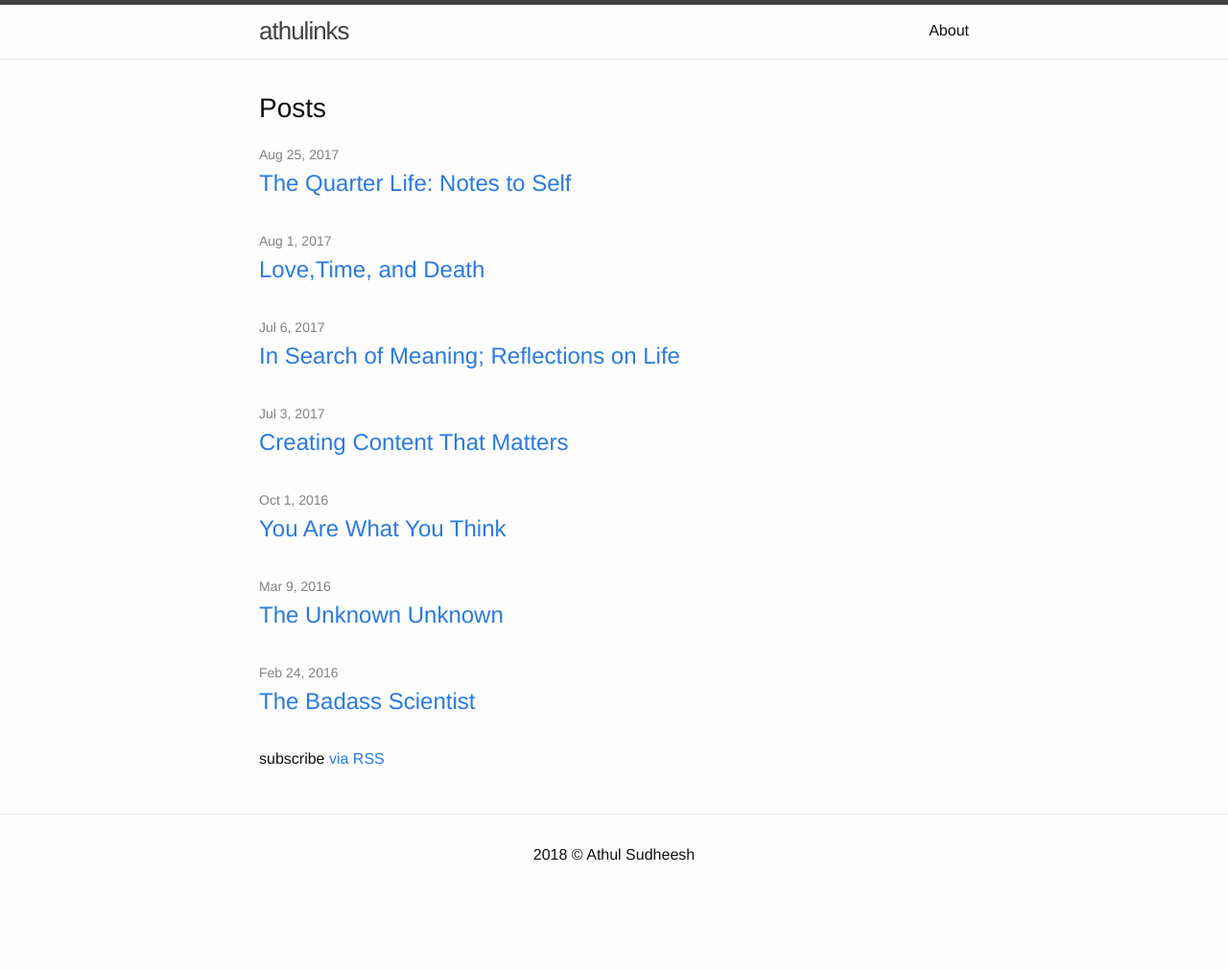
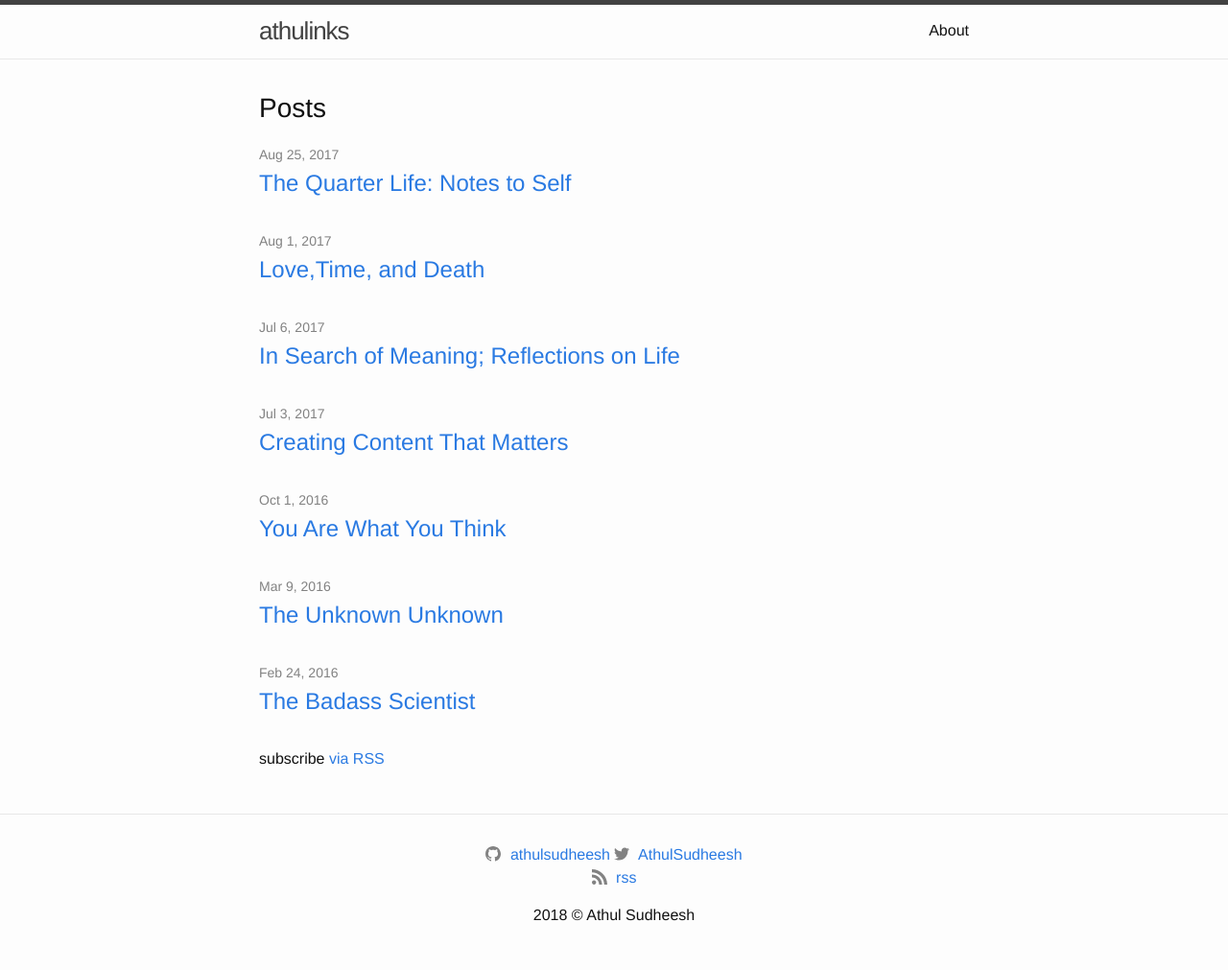
Before and after one commit to athulsudheesh/blog, a Jekyll site: the page built from index.md, in a window 1280 px wide. Shown: the whole page at 96% size. Built offline with Jekyll 4.4.1, drawn with Linux system fonts in a browser that asks for light colours; before the commit the page ends 948 px from its top, so only the background shows below that.

Commit message:
social and seo updated

```diff
--- a/_config.yml
+++ b/_config.yml
@@ -2,6 +2,8 @@ title: athulinks
 author: Athul Sudheesh
 description: > # this means to ignore newlines until "baseurl:"
   Blog of Athul Sudheesh
+  Athul Sudheesh is a Cognitive Neuroscienitst, specialized in Computational Modelling,
+   interested in Brain Computer Interfaces and the philosophy of the mind.
 social_sites:
   twitter: AthulSudheesh
   github:  athulsudheesh
@@ -27,6 +29,7 @@ plugins:
   - jekyll-seo-tag
   - jekyll-feed
   - jekyll-sitemap
+  - jekyll-tagging
 # If you want to link only specific pages in your header, uncomment
 # this and add the path to the pages in order as they should show up
 #header_pages:
--- a/_includes/footer.html
+++ b/_includes/footer.html
@@ -2,10 +2,9 @@
   <data class="u-url" href="{{ "/" | relative_url }}"></data>
 
   <div class="wrapper" align="center">
-
+      {% include social.html %}
       <p>  2018 © Athul Sudheesh </p>
     </div>
 
   </div>
-
 </footer>
--- a/_includes/social.html
+++ b/_includes/social.html
@@ -1,13 +1,13 @@
 <ul class="social-media-list">
-  {% if site.social_sites.dribbble %}<li><a href="https://dribbble.com/{{ site.social_sites.dribbble | cgi_escape | escape }}"><svg class="svg-icon"><use xlink:href="/assets/minima-social-icons.svg#dribbble"></use></svg> <span class="username">{{ site.social_sites.dribbble | escape }}</span></a></li>{% endif %}
-  {% if site.social_sites.facebook %}<li><a href="https://www.facebook.com/{{ site.social_sites.facebook | cgi_escape | escape }}"><svg class="svg-icon"><use xlink:href="/assets/minima-social-icons.svg#facebook"></use></svg> <span class="username">{{ site.social_sites.facebook | escape }}</span></a></li>{% endif %}
-  {% if site.social_sites.flickr %}<li><a href="https://www.flickr.com/photos/{{ site.social_sites.flickr | cgi_escape | escape }}"><svg class="svg-icon"><use xlink:href="/assets/minima-social-icons.svg#flickr"></use></svg> <span class="username">{{ site.social_sites.flickr | escape }}</span></a></li>{% endif %}
-  {% if site.social_sites.github %}<li><a href="https://github.com/{{ site.social_sites.github | cgi_escape | escape }}"><svg class="svg-icon"><use xlink:href="/assets/minima-social-icons.svg#github"></use></svg> <span class="username">{{ site.social_sites.github | escape }}</span></a></li>{% endif %}
-  {% if site.social_sites.instagram %}<li><a href="https://instagram.com/{{ site.social_sites.instagram | cgi_escape | escape }}"><svg class="svg-icon"><use xlink:href="/assets/minima-social-icons.svg#instagram"></use></svg> <span class="username">{{ site.social_sites.instagram | escape }}</span></a></li>{% endif %}
-  {% if site.social_sites.linkedin %}<li><a href="https://www.linkedin.com/in/{{ site.social_sites.linkedin | cgi_escape | escape }}"><svg class="svg-icon"><use xlink:href="/assets/minima-social-icons.svg#linkedin"></use></svg> <span class="username">{{ site.social_sites.linkedin | escape }}</span></a></li>{% endif %}
-  {% if site.social_sites.pinterest %}<li><a href="https://www.pinterest.com/{{ site.social_sites.pinterest | cgi_escape | escape }}"><svg class="svg-icon"><use xlink:href="/assets/minima-social-icons.svg#pinterest"></use></svg> <span class="username">{{ site.social_sites.pinterest | escape }}</span></a></li>{% endif %}
-  {% if site.social_sites.twitter %}<li><a href="https://www.twitter.com/{{ site.social_sites.twitter | cgi_escape | escape }}"><svg class="svg-icon"><use xlink:href="/assets/minima-social-icons.svg#twitter"></use></svg> <span class="username">{{ site.social_sites.twitter | escape }}</span></a></li>{% endif %}
-  {% if site.social_sites.youtube %}<li><a href="https://youtube.com/{{ site.social_sites.youtube | cgi_escape | escape }}"><svg class="svg-icon"><use xlink:href="/assets/minima-social-icons.svg#youtube"></use></svg> <span class="username">{{ site.social_sites.youtube | escape }}</span></a></li>{% endif %}
-  {% if site.social_sites.googleplus %}<li><a href="https://plus.google.com/{{ site.social_sites.googleplus | escape }}"><svg class="svg-icon"><use xlink:href="/assets/minima-social-icons.svg#googleplus"></use></svg> <span class="username">{{ site.social_sites.googleplus | escape }}</span></a></li>{% endif %}
+  {% if site.social_sites.dribbble %}<a href="https://dribbble.com/{{ site.social_sites.dribbble | cgi_escape | escape }}"><svg class="svg-icon"><use xlink:href="/assets/minima-social-icons.svg#dribbble"></use></svg> <span class="username">{{ site.social_sites.dribbble | escape }}</span></a>{% endif %}
+  {% if site.social_sites.facebook %}<a href="https://www.facebook.com/{{ site.social_sites.facebook | cgi_escape | escape }}"><svg class="svg-icon"><use xlink:href="/assets/minima-social-icons.svg#facebook"></use></svg> <span class="username">{{ site.social_sites.facebook | escape }}</span></a><{% endif %}
+  {% if site.social_sites.flickr %}<a href="https://www.flickr.com/photos/{{ site.social_sites.flickr | cgi_escape | escape }}"><svg class="svg-icon"><use xlink:href="/assets/minima-social-icons.svg#flickr"></use></svg> <span class="username">{{ site.social_sites.flickr | escape }}</span></a>{% endif %}
+  {% if site.social_sites.github %}<a href="https://github.com/{{ site.social_sites.github | cgi_escape | escape }}"><svg class="svg-icon"><use xlink:href="/assets/minima-social-icons.svg#github"></use></svg> <span class="username">{{ site.social_sites.github | escape }}</span></a>{% endif %}
+  {% if site.social_sites.instagram %}<a href="https://instagram.com/{{ site.social_sites.instagram | cgi_escape | escape }}"><svg class="svg-icon"><use xlink:href="/assets/minima-social-icons.svg#instagram"></use></svg> <span class="username">{{ site.social_sites.instagram | escape }}</span></a>{% endif %}
+  {% if site.social_sites.linkedin %}<a href="https://www.linkedin.com/in/{{ site.social_sites.linkedin | cgi_escape | escape }}"><svg class="svg-icon"><use xlink:href="/assets/minima-social-icons.svg#linkedin"></use></svg> <span class="username">{{ site.social_sites.linkedin | escape }}</span></a>{% endif %}
+  {% if site.social_sites.pinterest %}<a href="https://www.pinterest.com/{{ site.social_sites.pinterest | cgi_escape | escape }}"><svg class="svg-icon"><use xlink:href="/assets/minima-social-icons.svg#pinterest"></use></svg> <span class="username">{{ site.social_sites.pinterest | escape }}</span></a>{% endif %}
+  {% if site.social_sites.twitter %}<a href="https://www.twitter.com/{{ site.social_sites.twitter | cgi_escape | escape }}"><svg class="svg-icon"><use xlink:href="/assets/minima-social-icons.svg#twitter"></use></svg> <span class="username">{{ site.social_sites.twitter | escape }}</span></a>{% endif %}
+  {% if site.social_sites.youtube %}<a href="https://youtube.com/{{ site.social_sites.youtube | cgi_escape | escape }}"><svg class="svg-icon"><use xlink:href="/assets/minima-social-icons.svg#youtube"></use></svg> <span class="username">{{ site.social_sites.youtube | escape }}</span></a>{% endif %}
+  {% if site.social_sites.googleplus %}<a href="https://plus.google.com/{{ site.social_sites.googleplus | escape }}"><svg class="svg-icon"><use xlink:href="/assets/minima-social-icons.svg#googleplus"></use></svg> <span class="username">{{ site.social_sites.googleplus | escape }}</span></a>{% endif %}
   {% if site.rss %}<li><a href="{{ 'feed.xml' | relative_url }}"><svg class="svg-icon"><use xlink:href="/assets/minima-social-icons.svg#rss"></use></svg> <span>{{ site.rss | escape }}</span></a></li>{% endif %}
 </ul>
```
